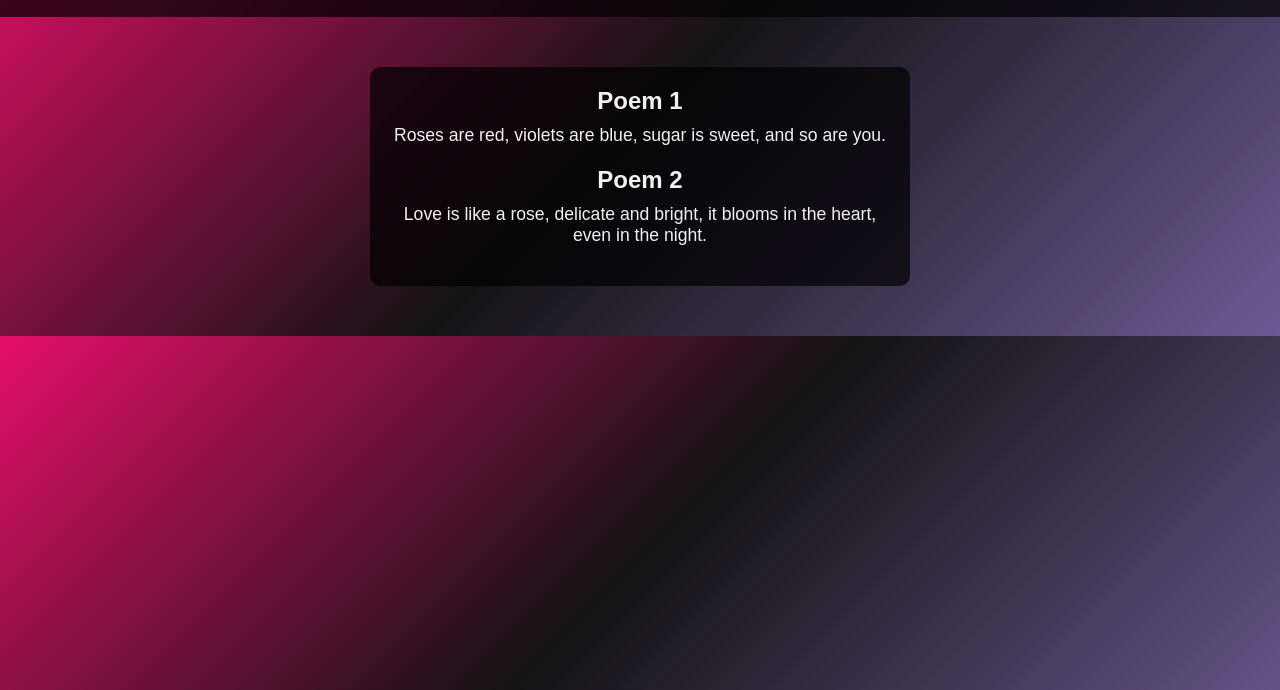
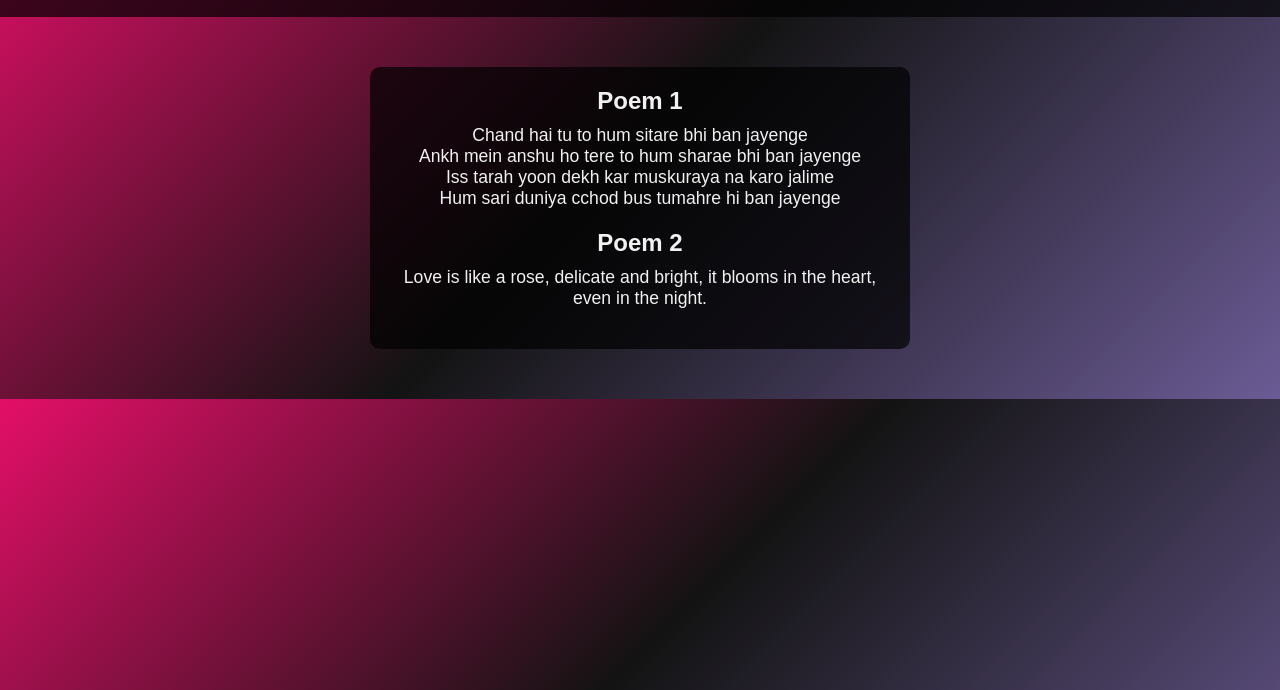
Before and after one commit to pal14920251/vpg3, a plain HTML site: page index.html in a window 1280 px wide. Shown: the part 110-800 px from the top of the page. Drawn offline with Linux system fonts and the light colour scheme.

Commit message:
Update index.html

```diff
--- a/index.html
+++ b/index.html
@@ -15,7 +15,11 @@
     <section class="poems">
       <div class="poem">
         <h2>Poem 1</h2>
-        <p>Roses are red, violets are blue, sugar is sweet, and so are you.</p>
+        <p>Chand hai tu to hum sitare bhi ban jayenge<br>
+          Ankh mein anshu ho tere to hum sharae bhi ban jayenge
+          <br>Iss tarah yoon dekh kar muskuraya na karo jalime
+          <br> Hum sari duniya cchod bus tumahre hi ban jayenge
+        </p>
       </div>
       <div class="poem">
         <h2>Poem 2</h2>
```
